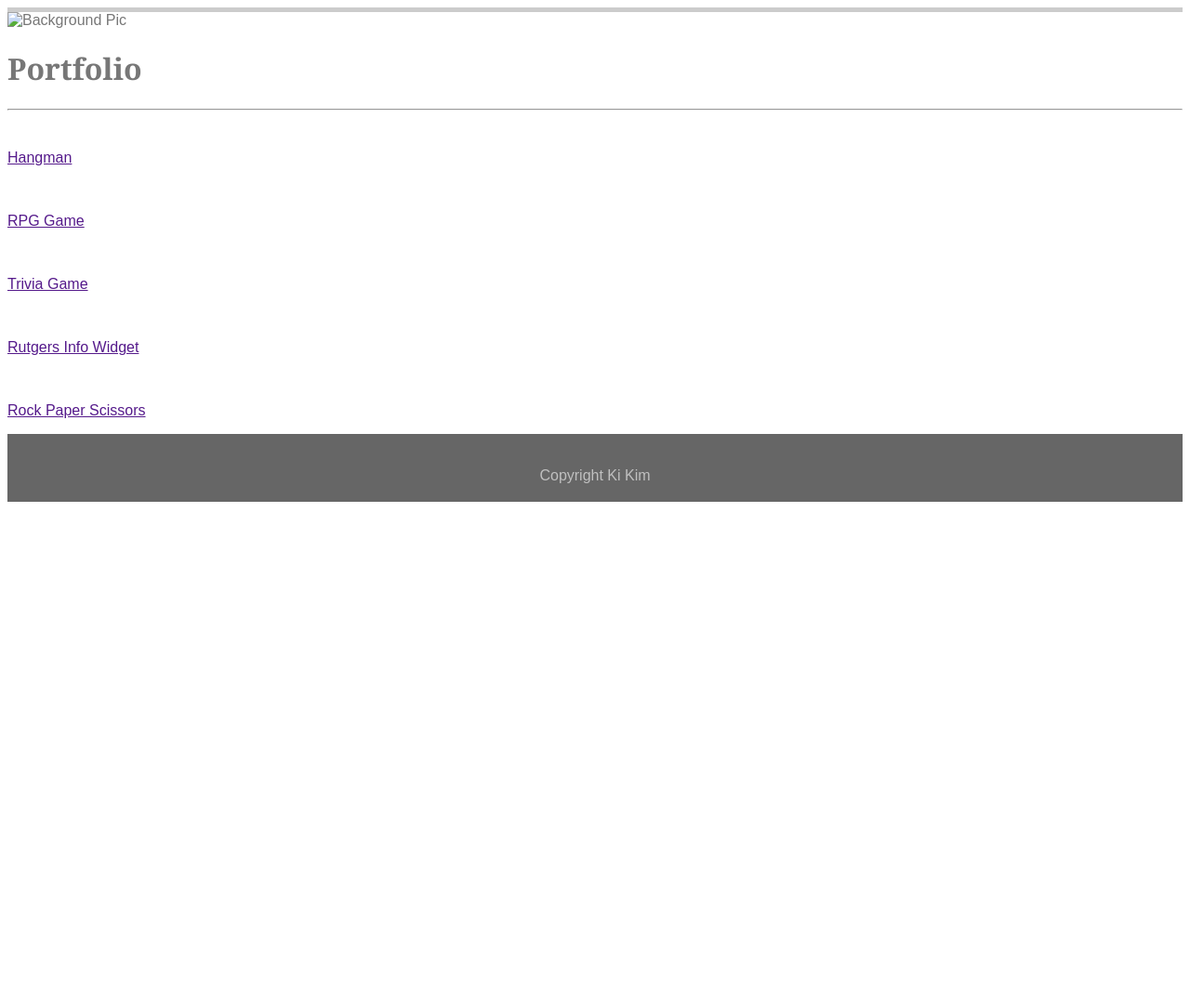
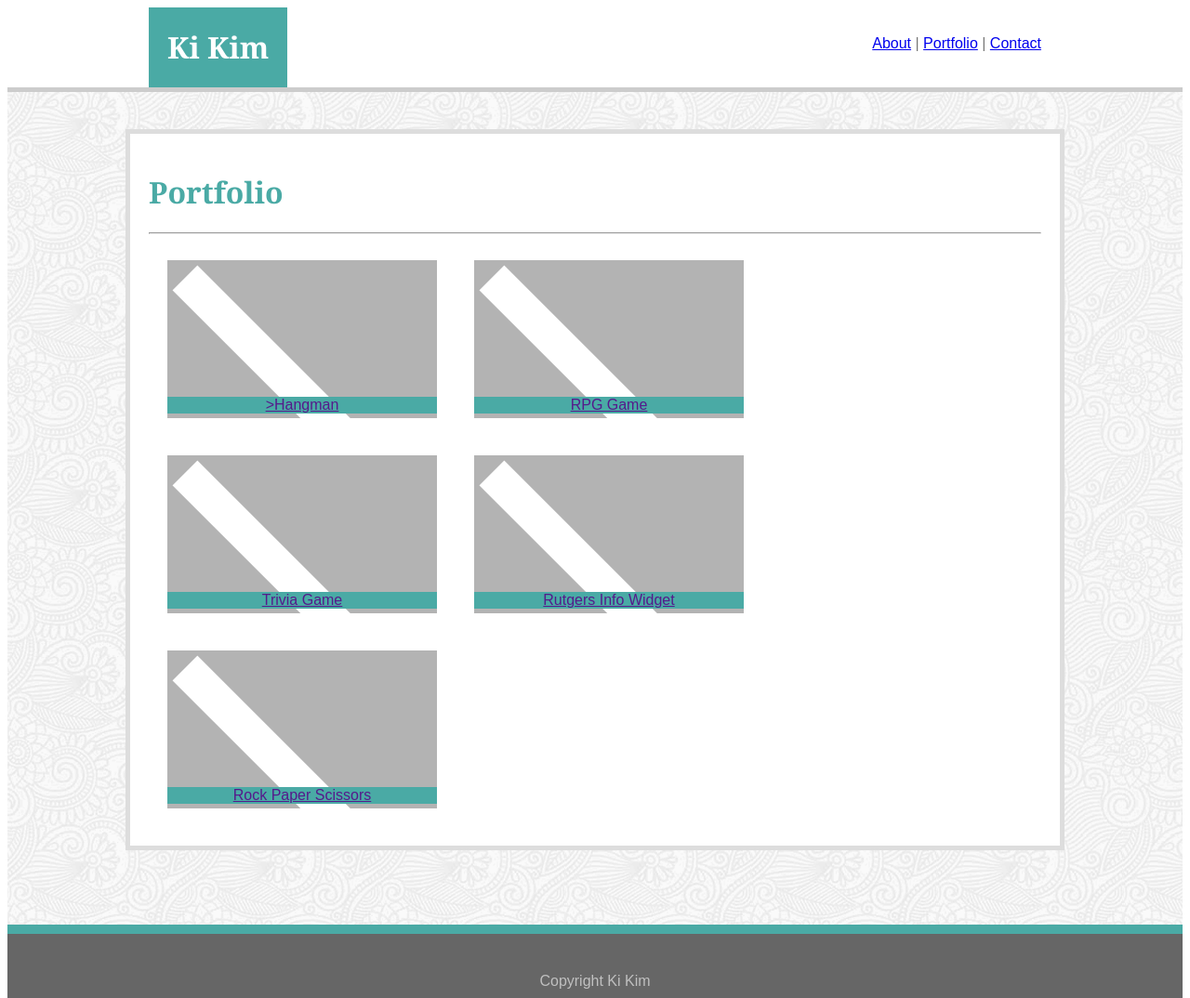
Before and after one commit to kikim1025/Basic-Portfolio, a plain HTML site: page portfolio.html in a window 1280 px wide. Shown: the top 1074 px of the page at 93% size. Before the commit the page ends 800 px from the top, so only its background shows below. Drawn offline with Linux system fonts and the light colour scheme.

Commit message:
Added CSS effects to portfolio.html

```diff
--- a/css/style.css
+++ b/css/style.css
@@ -11,7 +11,6 @@ header {
     margin: 0 auto;
 }
 
-/*ask why no override font color*/
 #name {
     background-color: #4aaaa5;
     color: #ffffff;
@@ -33,32 +32,68 @@ h1 {
     float: left;
 }
 
-main {
-    background-color: #ffffff;
-    border-top: 5px solid #cccccc;
+.link a:hover {
+    color: #4aaaa5;
 }
 
-#pic-background {
-
+main {
+    border-top: 5px solid #cccccc;
+    background-color: #ffffff;
+    background-image: url("../images/full-bloom.png");
+    padding: 30px;
 }
 
-#about-me {
+#page-main {
+    background-color: #ffffff;
     width: 960px;
-    margin: 30px auto 100px auto;
+    margin: 10px auto 70px auto;
     border:5px solid #dddddd;
+    padding: 20px;
+    overflow: auto;
 }
 
-h1#about-me-color {
+h1#color {
     color: #4aaaa5;
 }
 
 #pic-profile {
     float: left;
+    width: 120px;
+    height: 120px;
+    margin: 20px 30px 0px 30px;
 }
 
-footer {/*update for bonus*/
+p {
+    line-height: 30px;
+}
+
+footer {
     background-color: #666666;
+    border-top: 10px solid #4aaaa5;
     text-align: center;
     padding: 20px 0px 3px 0px;
     color: silver;
+    margin-top: -20px;
 }
+
+.project { /*for now, all projects use same placeholder pic*/
+    background-image: url("../images/placeholder.png");
+    width: 290px;
+    height: 170px;
+    float: left;
+    margin: 20px;
+    position: relative;
+}
+
+.proj-name {
+    position: absolute;
+    background-color: #4aaaa5;
+    text-align: center;
+    bottom: 5px;
+    right: 0px;
+    left: 0px;
+}
+
+.proj-name:hover { /*Since these links have teal background, use white for visibility*/
+    color: #ffffff;
+}
--- a/portfolio.html
+++ b/portfolio.html
@@ -6,24 +6,32 @@
 </head>
 <body>
     <header>
-        <!--Will copy from index html once css is done-->
+        <div id="name"><h1>Ki Kim</h1></div>
+        <div id="page-links">
+            <div class="link">
+                <a href="index.html">About</a>&nbsp;|&nbsp;
+            </div>
+            <div class="link">
+                <a href="portfolio.html">Portfolio</a>&nbsp;|&nbsp;
+            </div>
+            <div class="link">
+                <a href="contact.html">Contact</a>
+            </div>
+        </div>
     </header>
     <main>
-        <img src="/images/" alt="Background Pic">
-        <h1>Portfolio</h1>
-        <hr>
-        <div id="portfolio">
-            <div class="project"><a href=""><img src=""/><p class="proj-name">Hangman</p></a></div>
-            <div class="project"><a href=""><img src=""/><p class="proj-name">RPG Game</p></a></div>
-            <div class="project"><a href=""><img src=""/><p class="proj-name">Trivia Game</p></a></div>
-            <div class="project"><a href=""><img src=""/><p class="proj-name">Rutgers Info Widget</p></a></div>
-            <div class="project"><a href=""><img src=""/><p class="proj-name">Rock Paper Scissors</p></a></div>
+        <div id="page-main">
+            <h1 id="color">Portfolio</h1>
+            <hr>
+            <div class="project"><a class="proj-name" href=""><img src=""/>>Hangman</a></div>
+            <div class="project"><a class="proj-name" href=""><img src=""/>RPG Game</a></div>
+            <div class="project"><a class="proj-name" href=""><img src=""/>Trivia Game</a></div>
+            <div class="project"><a class="proj-name" href=""><img src=""/>Rutgers Info Widget</a></div>
+            <div class="project"><a class="proj-name" href=""><img src=""/>Rock Paper Scissors</a></div>
         </div>
     </main>
     <footer>
-        <div id=footer-divider>
-            <p>Copyright Ki Kim</p>
-        </div>
+       <p>Copyright Ki Kim</p>
     </footer>
 </body>
 </html>
```
Also changed, not shown: contact.html (+16 -8 lines), index.html (+15 -16 lines), images/full-bloom.png (added), images/placeholder.png (added).
